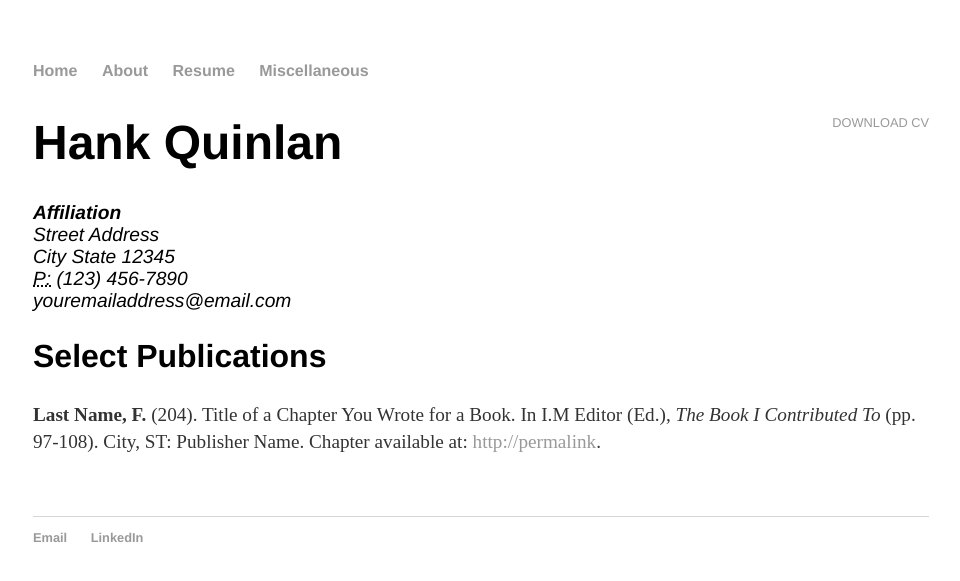
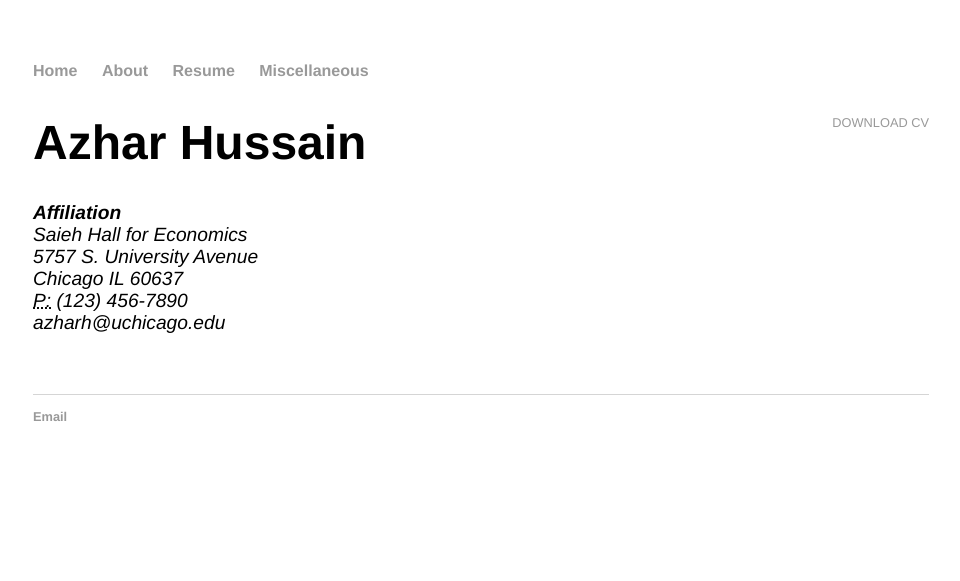
Before and after one commit to azharhsain/azharhsain.github.io, a Jekyll site: the page built from cv/index.html, in a window 1280 px wide. Shown: the top 581 px of the page, without its empty margins (159-1119 px from the left). Built offline with Jekyll 4.4.1, drawn with Linux system fonts in a browser that asks for light colours.

Commit message:
Changed index

```diff
--- a/_layouts/default.html
+++ b/_layouts/default.html
@@ -26,7 +26,6 @@
   <footer>
    <ul>
    <li><a href="mailto:azhar.221091@gmail.com">Email</a></li>
-   <li><a href="http://www.linkedin.com/in/azharh221091">LinkedIn</a></li>
    <!--<li><a href="https://github.com/azharh221091">github.com/azharh221091</a></li>-->
    </ul>
   </footer>
--- a/cv/index.html
+++ b/cv/index.html
@@ -1,22 +1,17 @@
 ---
 layout: default
-title: CV of Your Name
+title: Azhar Hussain
 ---
 
 	<div class="cv">
-		<a href="#" class="download" title="Download CV as PDF">Download CV</a>
-					<h1>Hank Quinlan</h1>
+		<a href="/image/CV_Final" class="download" title="Download CV as PDF">Download CV</a>
+					<h1>Azhar Hussain</h1>
 					<address>
 					<strong>Affiliation</strong><br>
-					Street Address<br>
-					City State 12345<br>
+					Saieh Hall for Economics <br>
+					5757 S. University Avenue <br>
+					Chicago IL 60637<br>
 					<abbr title="phone">P:</abbr> (123) 456-7890<br>
-					<span class="obfuscate">youremailaddress@email.com</span>
+					<span class="obfuscate">azharh@uchicago.edu</span>
 					</address>
-
-					<h2>Select Publications</h2>
-
-					<p><strong>Last Name, F.</strong> (204). Title of a Chapter You Wrote for a Book. In I.M Editor (Ed.), <em>The Book I Contributed To</em> (pp. 97-108). City, ST: Publisher Name. Chapter available at: <a href="#">http://permalink</a>.
-
-
 	</div>
```
Also changed, not shown: about/index.html (+3 -4 lines), misc/index.html (+2 -9 lines), 1 other file.
